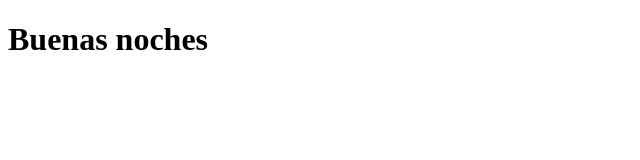
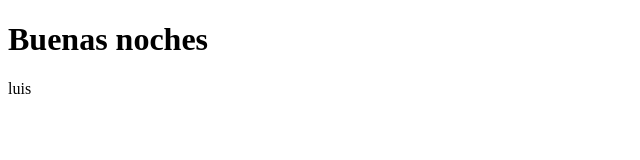
Before and after one commit to frkolc/github-practica, a plain HTML site: page index.html in a window 1280 px wide. Shown: the full height of the page, 0-640 px from the left. Drawn offline with Linux system fonts and the light colour scheme.

Commit message:
prueba de informa, verifiacion de pasos y comandos

```diff
--- a/index.html
+++ b/index.html
@@ -8,5 +8,6 @@
 </head>
 <body>
     <h1>Buenas noches</h1>
+    <p>luis</p>
 </body>
 </html>
```
